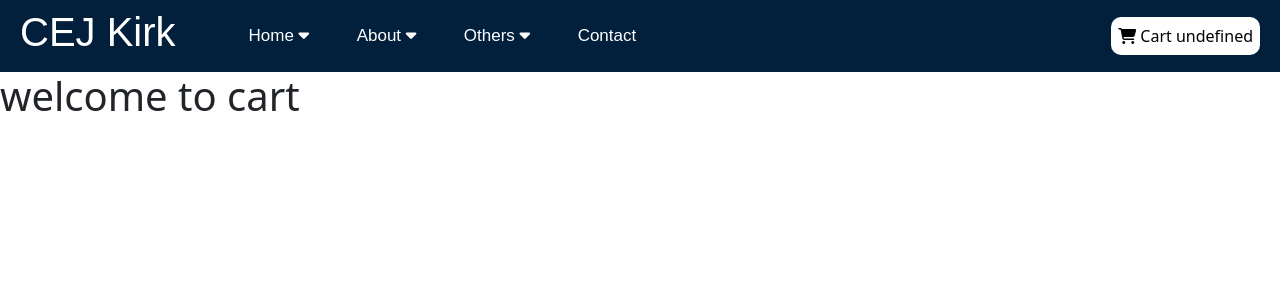
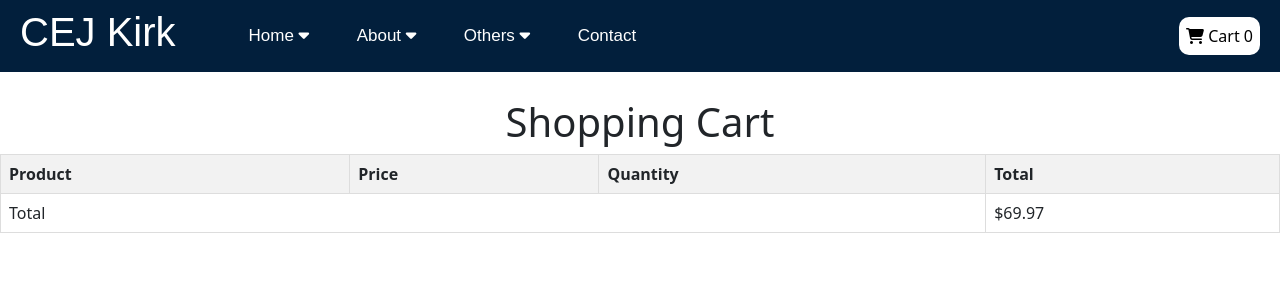
Before and after one commit to Christopher1994-1/stripe_backend_payment, a Django app: template app/templates/pages/cart.html in a window 1280 px wide. Shown: the top 300 px of the page. Run offline with Django 5.2, Linux system fonts and the light colour scheme; the template is opened without the code that fills it, so the values that code supplies are empty; style sheets or scripts are compiled from the project's sources.

Commit message:
update dec 9

```diff
--- a/app/static/css/main.css
+++ b/app/static/css/main.css
@@ -98,6 +98,11 @@
   border: none;
   padding: 2px;
   border-radius: 10px;
+}
+
+.cahnces {
+  visibility: hidden;
+  position: absolute;
 }
 
 .links2open {
@@ -254,4 +259,22 @@
   font-size: 15px;
   font-family: Arial, Helvetica, sans-serif;
   margin-top: 5px;
+}
+
+.cart_display {
+  text-align: center;
+  margin-top: 2%;
+}
+.cart_display table {
+  width: 100%;
+  border-collapse: collapse;
+  margin-bottom: 20px;
+}
+.cart_display th, .cart_display td {
+  border: 1px solid #dddddd;
+  text-align: left;
+  padding: 8px;
+}
+.cart_display th {
+  background-color: #f2f2f2;
 }/*# sourceMappingURL=main.css.map */
--- a/app/static/css/main.scss
+++ b/app/static/css/main.scss
@@ -149,6 +149,10 @@
 }
 
 
+.cahnces {
+    visibility: hidden;
+    position: absolute;
+}
 
 .links2open {
     position: fixed;
@@ -332,3 +336,26 @@
         }
     }
 }
+
+
+
+.cart_display {
+    text-align: center;
+    margin-top: 2%;
+
+    table {
+        width: 100%;
+        border-collapse: collapse;
+        margin-bottom: 20px;
+    }
+
+    th, td {
+        border: 1px solid #dddddd;
+        text-align: left;
+        padding: 8px;
+    }
+
+    th {
+        background-color: #f2f2f2;
+    }
+}
--- a/app/static/js/sandbox.js
+++ b/app/static/js/sandbox.js
@@ -117,7 +117,34 @@
     let number_of_items = items.length.toString();
     cart_num.innerHTML = number_of_items;
 }
-(_a = document.getElementById('cartbutton')) === null || _a === void 0 ? void 0 : _a.addEventListener('click', function () {
+function getCookie(name) {
+    var _a;
+    const value = `; ${document.cookie}`;
+    const parts = value.split(`; ${name}=`);
+    if (parts.length === 2) {
+        return ((_a = parts.pop()) === null || _a === void 0 ? void 0 : _a.split(';').shift()) || null;
+    }
+    return null;
+}
+function lanm(stuff) {
+    const cartItemCount = stuff;
+    const csrfToken = getCookie('csrftoken');
+    const headers = {
+        'Content-Type': 'application/json',
+    };
+    if (csrfToken !== null) {
+        headers['X-CSRFToken'] = csrfToken;
+    }
+    ;
+    fetch('/cart', {
+        method: 'POST',
+        headers: headers,
+        body: JSON.stringify({ cartItemCount: cartItemCount }),
+    });
+}
+let cartID = '';
+(_a = document.getElementById('cartbutton')) === null || _a === void 0 ? void 0 : _a.addEventListener('click', function (event) {
     let string_items = items.join(':');
     localStorage.setItem('data', string_items);
+    lanm(string_items);
 });
--- a/app/static/js/sandbox2.js
+++ b/app/static/js/sandbox2.js
@@ -1,8 +1,34 @@
 "use strict";
 document.addEventListener('DOMContentLoaded', function () {
-    var _a;
-    const data = (_a = localStorage.getItem('data')) === null || _a === void 0 ? void 0 : _a.toString().split(':');
-    let cart = document.getElementById('cartNum');
-    let l = data === null || data === void 0 ? void 0 : data.length.toString();
-    cart.innerHTML = l;
+    function addProductRow(product, price, quantity) {
+        var table = document.getElementById("tableee");
+        if (table !== null) {
+            var tbody = table.getElementsByTagName('tbody')[0];
+            var newRow = tbody.insertRow(tbody.rows.length);
+            var productCell = newRow.insertCell(0);
+            var priceCell = newRow.insertCell(1);
+            var quantityCell = newRow.insertCell(2);
+            var totalCell = newRow.insertCell(3);
+            productCell.innerHTML = product;
+            priceCell.innerHTML = '$' + price;
+            quantityCell.innerHTML = quantity;
+            totalCell.innerHTML = '$';
+        }
+    }
+    const dataString = localStorage.getItem('data');
+    if (dataString) {
+        const data = dataString.toString().split(':');
+        let cart = document.getElementById('cartNum');
+        let l = data.length.toString();
+        let l2 = data.length;
+        let char = data[0];
+        cart.innerHTML = l;
+        for (let i = 0; i < l2; i++) {
+            let trElement = document.createElement('tr');
+            addProductRow('one', 'two', 'three');
+        }
+    }
+    else {
+        console.log('cart is empty');
+    }
 });
--- a/app/templates/pages/cart.html
+++ b/app/templates/pages/cart.html
@@ -7,7 +7,56 @@
 
 {% load static %}
 
-<h1>welcome to cart</h1>
+<div class="cart_display">
+    <h1>Shopping Cart</h1>
+
+    <div class="shopping" id="shoppingID">
+
+        <table id="tableee">
+            <thead>
+                <tr>
+                    <th>Product</th>
+                    <th>Price</th>
+                    <th>Quantity</th>
+                    <th>Total</th>
+                </tr>
+            </thead>
+            <tbody>
+
+                <!-- <tr>
+                    <td>Product 1</td>
+                    <td>$19.99</td>
+                    <td>2</td>
+                    <td>$39.98</td>
+                </tr>
+
+                <tr>
+                    <td>Product 2</td>
+                    <td>$29.99</td>
+                    <td>1</td>
+                    <td>$29.99</td>
+                </tr> -->
+
+
+                <!-- Add more rows for other products -->
+            </tbody>
+            <tfoot>
+                <tr>
+                    <td colspan="3">Total</td>
+                    <td>$69.97</td>
+                </tr>
+            </tfoot>
+        </table>
+
+    </div>
+
+    <div class="emptycart" id="emptycartID">
+
+    </div>
+
+
+</div>
+
 
 
 
--- a/app/urls.py
+++ b/app/urls.py
@@ -3,6 +3,6 @@
 
 urlpatterns = [
     path('', views.index, name='index'),
-    path('/cart', views.cart, name='cart')
+    path('cart', views.cart, name='cart')
 
 ]
```
Also changed, not shown: app/products.py (added, +17 -0 lines), app/templates/index1.html (+6 -6 lines), app/views.py (+16 -0 lines), source/sandbox.ts (+51 -2 lines), source/sandbox2.ts (+44 -4 lines), tests.py (+28 -0 lines), app/templates/navbar.html (line endings or trailing spaces), 1 other file.
